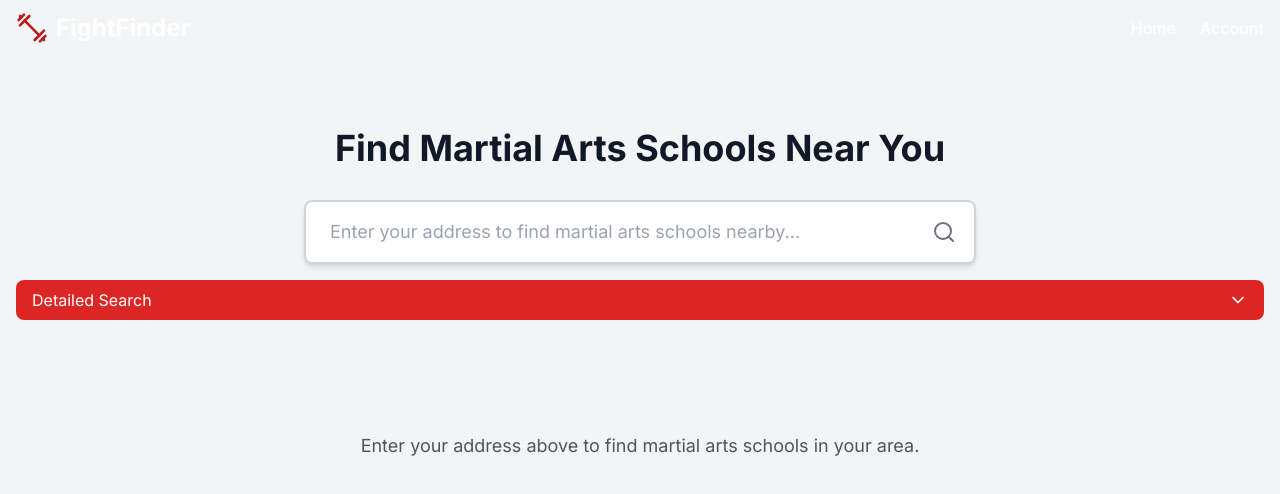
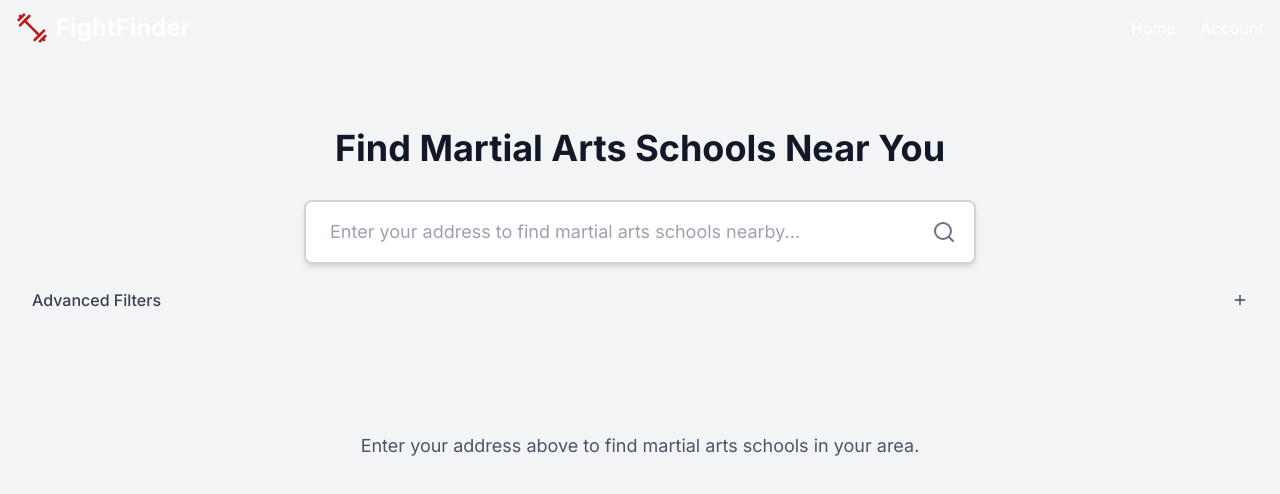
Before and after one commit to WALRUZLORD111/MyGymFinder, a React (Vite) app: page /lookup in a window 1280 px wide. Shown: the top 494 px of the page. Built offline with nearby package versions, Linux system fonts and the light colour scheme.

Commit message:
Update detailed search styling

```diff
--- a/src/components/DetailedSearch.tsx
+++ b/src/components/DetailedSearch.tsx
@@ -1,5 +1,5 @@
 import React from 'react';
-import { ChevronDown, ChevronUp } from 'lucide-react';
+import { Plus, Minus } from 'lucide-react';
 
 interface DetailedSearchProps {
   isOpen: boolean;
@@ -50,10 +50,10 @@ const DetailedSearch: React.FC<DetailedSearchProps> = ({
     <div className="w-full">
       <button
         onClick={onToggle}
-        className="w-full flex items-center justify-between px-4 py-2 bg-red-600 text-white rounded-lg hover:bg-red-700 transition-colors duration-300"
+        className="w-full flex items-center justify-between px-4 py-2 bg-gray-100 text-gray-700 rounded-lg hover:bg-gray-200 transition-colors duration-300"
       >
-        <span>Detailed Search</span>
-        {isOpen ? <ChevronUp size={20} /> : <ChevronDown size={20} />}
+        <span className="font-medium">Advanced Filters</span>
+        {isOpen ? <Minus size={16} /> : <Plus size={16} />}
       </button>
 
       {isOpen && (
```
